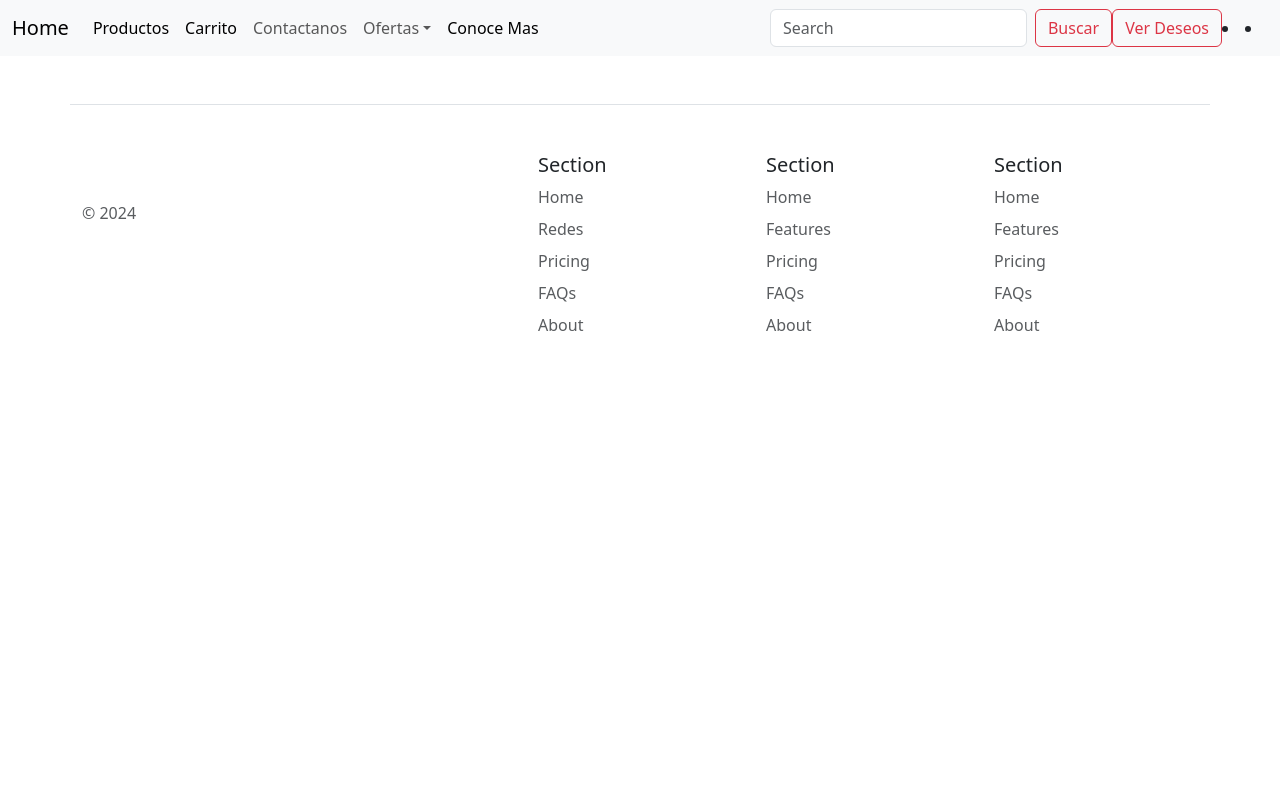
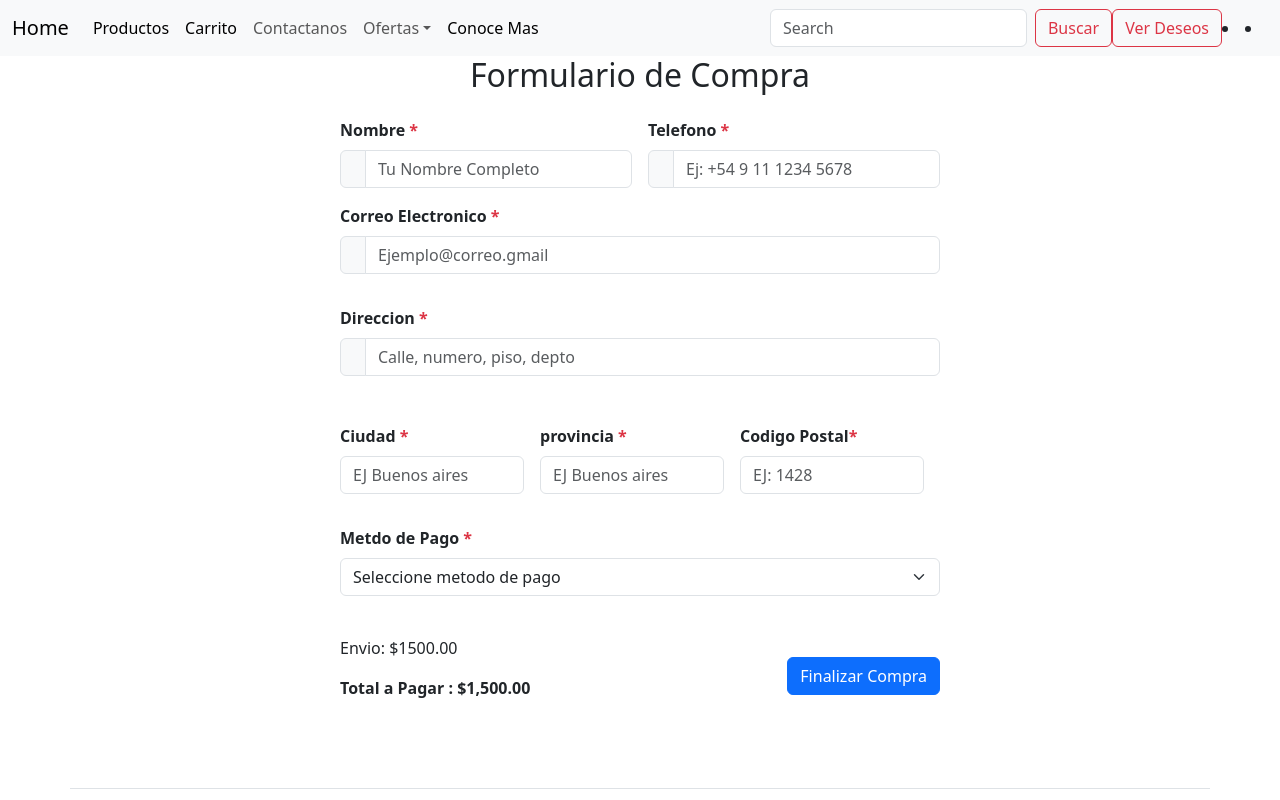
Before and after one commit to dariop14-cell/Proyecto25, an Angular app: page /compra in a window 1280 px wide. Before the commit this address led to /. Shown: the top 800 px of the page. Built offline with nearby package versions, Linux system fonts and the light colour scheme.

Commit message:
avances9dejunio

```diff
--- a/src/app/app.routes.ts
+++ b/src/app/app.routes.ts
@@ -6,6 +6,7 @@ import { OfertasComponent } from './paginas/ofertas/ofertas.component';
 import { QuienesomosComponent } from './paginas/quienesomos/quienesomos.component';
 import { CarritoComponent } from './paginas/carrito/carrito.component';
 import { DeseadosComponent } from './paginas/deseados/deseados.component';
+import { CompraComponent } from './paginas/compra/compra.component';
 
 export const routes: Routes = [
     {path: '', redirectTo: '/home',pathMatch:'full'},
@@ -15,5 +16,6 @@ export const routes: Routes = [
     {path: 'ofertas',component:OfertasComponent},
     {path: 'quienessomos',component:QuienesomosComponent},
     {path: 'carrito',component:CarritoComponent},
-    {path: 'deseados',component:DeseadosComponent}
+    {path: 'deseados',component:DeseadosComponent},
+    {path: 'compra', component:CompraComponent}
 ];
--- a/src/app/paginas/compra/compra.component.html
+++ b/src/app/paginas/compra/compra.component.html
@@ -1,111 +1,135 @@
-<h2 class="text-center mb mb-4">Formulario de Compra</h2>
-
+<h2 class="text-center mb-4">Formulario de Compra</h2>
 <form [formGroup]="formularioCompra" (ngSubmit)="finalizarCompra()" class="mx-auto" style="max-width:600px;">
-    <div>
+    <!-- Campos del Formulario-->
     <div class="row g-3 mb-3">
         <div class="col-md-6">
             <label for="nombre" class="form-label fw-semibold">Nombre <span class="text-danger">*</span></label>
-            </div>
             <div class="input-group">
                 <span class="input-group-text"><i class="bi bi-person-fill"></i></span>
-                <input id="nombre" formControlName="nombre" class="form-control" placeholder="Tu nombre completo :">
+                <input id="nombre" formControlName="nombre" class="form-control" placeholder="Tu Nombre Completo">
             </div>
             <div *ngIf="formularioCompra.get('nombre')?.touched && formularioCompra.get('nombre')?.invalid"
                 class="form-text text danger">
-                El nombre es obligatorio
+                el nombre es obligatorio.
             </div>
         </div>
 
         <div class="col-md-6">
-            <label for="nombre" class="form-label fw-semibold">Telefono<span class="text-danger">*</span></label>
-        </div>
+            <label for="telefono" class="form-label fw-semibold">Telefono <span class="text-danger">*</span></label>
             <div class="input-group">
-            <span class="input-group-text"><i class="bi bi-person-fill"></i></span>
-            <input id="nombre" formControlName="telefono" class="form-control" placeholder="Tu numero telefonico es :">
+                <span class="input-group-text"><i class="bi bi-telephone-fill"></i></span>
+                <input id="telefono" formControlName="telefono" class="form-control"
+                    placeholder="Ej: +54 9 11 1234 5678">
             </div>
             <div *ngIf="formularioCompra.get('telefono')?.touched && formularioCompra.get('telefono')?.invalid"
-            class="form-text text danger">El Telefono es obligatorio</div>
+                class="form-text text danger">
+                El telefono es obligatorio.
+            </div>
         </div>
 
         <div class="mb-3">
-        <label for="correo" class="form-label fw-semibold">Correo<span class="text-danger">*</span></label>
-    </div>
+            <label for="correo" class="form-label fw-semibold">Correo Electronico <span
+                    class="text-danger">*</span></label>
             <div class="input-group">
                 <span class="input-group-text"><i class="bi bi-envelope-fill"></i></span>
-        <input id="correo" formControlName="nombre" type="email" class="form-control"
-            placeholder="Tu correo electronico es :">
+                <input id="correo" formControlName="correo" type="email" class="form-control"
+                    placeholder="Ejemplo@correo.gmail">
             </div>
             <div *ngIf="formularioCompra.get('correo')?.touched && formularioCompra.get('correo')?.invalid"
-        class="form-text text danger">El Correo Electronico es obligatorio</div>
+                class="form-text text danger">
+                El correo es obligatorio.
+            </div>
         </div>
 
-    <div class="col-md-6">
-        <label for="direccion" class="form-label fw-semibold">Direccion<span class="text-danger">*</span></label>
-    </div>
+        <div class="mb-3">
+            <label for="direccion" class="form-label fw-semibold">Direccion <span class="text-danger">*</span></label>
             <div class="input-group">
                 <span class="input-group-text"><i class="bi bi-geo-alt-fill"></i></span>
-        <input id="direccion" formControlName="nombre" class="form-control" placeholder="Tu direccion es :">
+                <input id="direccion" formControlName="direccion" class="form-control"
+                    placeholder="Calle, numero, piso, depto" />
             </div>
             <div *ngIf="formularioCompra.get('direccion')?.touched && formularioCompra.get('direccion')?.invalid"
-        class="form-text text danger">La direccion es obligatoria</div>
+                class="form-text text danger">
+                La direccion es obligatorio.
             </div>
-
-    <div class="col-md-6">
-        <label for="ciudad" class="form-label fw-semibold">Ciudad<span class="text-danger">*</span></label>
         </div>
-    <div class="input-group">
-        <span class="input-group-text"><i class="bi bi-person-fill"></i></span>
-        <input id="ciudad" formControlName="ciudad" class="form-control" placeholder="Ej: Buenos Aires">
+        <div class="row g-3 mb-3">
+            <div class="col-md-4">
+                <label for="ciudad" class="form-label fw-semibold">Ciudad <span class="text-danger">*</span></label>
+                <input id="ciudad" formControlName="ciudad" class="form-control" placeholder="EJ Buenos aires">
+                <div *ngIf="formularioCompra.get('cuidad')?.touched && formularioCompra.get('cuidad')?.invalid"
+                    class="form-text text danger">
+                    La ciudad es obligatoria.
                 </div>
-    <div *ngIf="formularioCompra.get('ciudad')?.touched && formularioCompra.get('ciudad')?.invalid"
-        class="form-text text danger">La ciudad es obligatoria</div>
             </div>
-
-    <div class="col-md-6">
-        <label for="provincia" class="form-label fw-semibold">Provincia<span class="text-danger">*</span></label>
+            <div class="col-md-4">
+                <label for="provincia" class="form-label fw-semibold">provincia <span
+                        class="text-danger">*</span></label>
+                <input id="provincia" formControlName="provincia" class="form-control" placeholder="EJ Buenos aires">
+                <div *ngIf="formularioCompra.get('provincia')?.touched && formularioCompra.get('provincia')?.invalid"
+                    class="form-text text danger">
+                    La provincia es obligatoria.
                 </div>
-    <div class="input-group">
-        <span class="input-group-text"><i class="bi bi-person-fill"></i></span>
-        <input id="provincia" formControlName="provincia" class="form-control">
-    </div>
-    <div *ngIf="formularioCompra.get('provincia')?.touched && formularioCompra.get('provincia')?.invalid"
-        class="form-text text danger">La provincia es obligatoria</div>
-    </div>
-
-    <div class="col-md-6">
-        <label for="direccion" class="form-label fw-semibold">Direccion<span class="text-danger">*</span></label>
-    </div>
-    <div class="input-group">
-        <span class="input-group-text"><i class="bi bi-person-fill"></i></span>
-        <input id="direccion" formControlName="nombre" class="form-control" placeholder="Tu direccion es :">
-    </div>
-    <div *ngIf="formularioCompra.get('direccion')?.touched && formularioCompra.get('direccion')?.invalid"
-        class="form-text text danger">La direccion es obligatorio</div>
             </div>
 
             <div class="col-md-4">
-        <label for="codigoPostal" class="form-label fw-semibold">Codigo Postal<span class="text-danger">*</span></label>
+                <label for="codigoPostal" class="form-label fw-semibold">Codigo Postal<span
+                        class="text-danger">*</span></label>
+                <input id="codigoPostal" formControlName="codigoPostal" class="form-control" placeholder="EJ: 1428">
+                <div *ngIf="formularioCompra.get('codigoPostal')?.touched && formularioCompra.get('codigoPostal')?.invalid"
+                    class="form-text text danger">
+                    El codigo postal es obligatorio.
                 </div>
-    <div class="input-group">
-        <span class="input-group-text"><i class="bi bi-person-fill"></i></span>
-        <input id="codigoPostal" formControlName="codigoPostal" class="form-control" placeholder="Ej: 1428">
             </div>
-    <div *ngIf="formularioCompra.get('codigoPostal')?.touched && formularioCompra.get('codigoPostal')?.invalid"
-        class="form-text text danger">El codigo postal es obligatorio</div>
         </div>
 
         <div class="mb-3">
-        <label for="metodoPago" class="formLabel fw-semibold">Metodo de pago<span class="text-danger">*</span></label>
+            <label for="metodoPago" class=" form-label fw-semibold">Metdo de Pago <span
+                    class="text-danger">*</span></label>
             <select id="metodoPago" formControlName="metodoPago" class="form-select">
-            <option value="" disabled selected>Seleccione un Metodo de pago</option>
+                <option value="" disabled selected>Seleccione metodo de pago</option>
                 <option value="tarjeta">Tarjeta de Credito/Debito</option>
-            <option value="efectivo">Efectivo</option>
+                <option value="efectivo">efectivo</option>
                 <option value="transferencia">Transferencia</option>
             </select>
-        <div *ngIf="formularioCompra.get('metodoPago')?.touched && formularioCompra.get('metodoPago')?.invalid" class="form text text-danger">Debes seleccionar un metodo de pago</div>
+            <div *ngIf="formularioCompra.get('metodoPago')?.touched && formularioCompra.get('metodoPago')?.invalid"
+                class="form-text text-danger">
+                Debes seleccionar un metodo de pago
             </div>
 
-    <div class="d-flex justify-content-between align-items"></div>
+        </div>
+        <div class="d-flex justify-content-between align-items-center my-4">
+            <div>
+                <p>Envio: ${{envio.toFixed(2)}}</p>
+                <p><strong>Total a Pagar : ${{calcularTotal() | number: '1.2-2'}}</strong></p>
+            </div>
+            <button type="submit" class="btn btn-primary">Finalizar Compra</button>
+        </div>
+    </div>
+</form>
+
+
+<!--MODAL PDF-->
+<div *ngIf="mostrarModal" class="modal show d-block" tabindex="-1" role="dialog" style="background: rgba(0,0,0,0.5)">
+
+    <div class="modal-dialog modal-xl" role="document" style="max-width: 90vw; max-height: 90 vh;">
+        <div class="modal-content" style="height: 90vh;">
+            <div class="modal-header">
+                <h5 class="modal-title">Factura PDF</h5>
+                <button type="button" class="btn-close" aria-label="cerrar" (click)="cerrarModal()"></button>
+            </div>
+            <div class="modal-body p-0" style="height: 80vh;">
+                <iframe *ngIf="pdfSrc" [src]="pdfSrc" id="pdfFrame"
+                    style="width: 100%; height: 100%; border: none"></iframe>
+            </div>
+
+            <div class="modal-footer">
+                <button type="button" class="btn btn-success" (click)="imprimirpdf()">Imprimir</button>
+
+                <button type="button" class="btn btn-secondary" (click)="cerrarModal()">Cerrar</button>
+            </div>
+        </div>
 
     </div>
-</form>
+
+</div>
```
Lines whose indentation alone changed are shown as unchanged.
